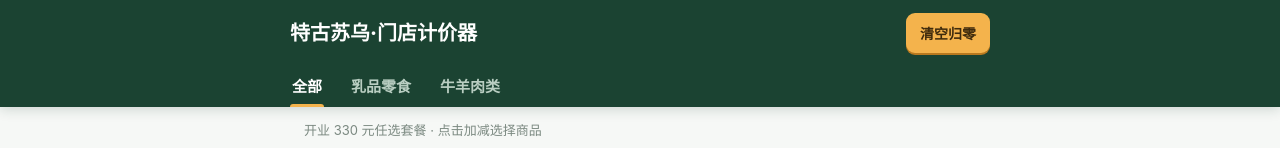
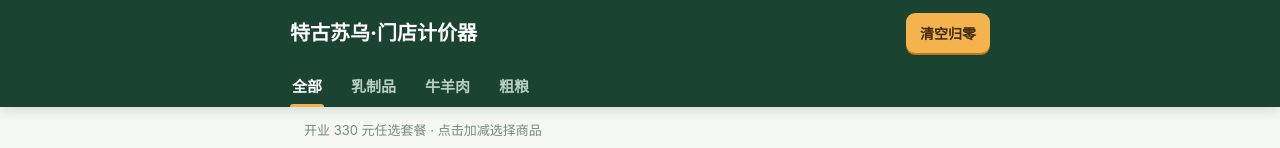
Before and after one commit to sdaf2681-max/jisuanqi, a plain HTML site: page index.html in a window 1280 px wide. Shown: the top 148 px of the page. Drawn offline with Linux system fonts and the light colour scheme.

Commit message:
Add files via upload

```diff
--- a/index.html
+++ b/index.html
@@ -72,8 +72,9 @@
     <div class="topline"><h1>特古苏乌·门店计价器</h1><button class="reset" id="reset">清空归零</button></div>
     <nav class="tabs" aria-label="商品分类">
       <button class="tab active" data-category="all">全部</button>
-      <button class="tab" data-category="dairy">乳品零食</button>
-      <button class="tab" data-category="meat">牛羊肉类</button>
+      <button class="tab" data-category="dairy">乳制品</button>
+      <button class="tab" data-category="meat">牛羊肉</button>
+      <button class="tab" data-category="grain">粗粮</button>
     </nav>
   </header>
   <main class="content">
@@ -101,9 +102,9 @@
       {name:'烤鲜奶',spec:'10*10g/袋装',price:19.9,unit:'袋',category:'dairy'},
       {name:'内蒙奶嚼口',spec:'248g/瓶（48瓶/箱）',price:12,unit:'瓶',category:'dairy'},
       {name:'奶制品礼盒装',spec:'6盒/提装多味',price:175,unit:'提',category:'dairy'},
-      {name:'有机燕麦',spec:'35*12g/袋装',price:21,unit:'袋',category:'dairy'},
-      {name:'风干牛肉干',spec:'248g/袋装',price:90,unit:'袋',category:'dairy'},
-      {name:'水果玉米粒',spec:'10*60g/袋装',price:28,unit:'袋',category:'dairy'},
+      {name:'有机燕麦',spec:'35*12g/袋装',price:21,unit:'袋',category:'grain'},
+      {name:'风干牛肉干',spec:'248g/袋装',price:90,unit:'袋',category:'grain'},
+      {name:'水果玉米粒',spec:'10*60g/袋装',price:28,unit:'袋',category:'grain'},
       {name:'苏尼特羊肉-羊排',spec:'3斤/袋 (¥65/斤)',price:195,unit:'袋',category:'meat'},
       {name:'苏尼特羊肉-羊腿',spec:'2.8斤/袋 (¥65/斤)',price:182,unit:'袋',category:'meat'},
       {name:'苏尼特羊肉-羊脊骨',spec:'5斤/袋 (¥40/斤)',price:200,unit:'袋',category:'meat'},
```
